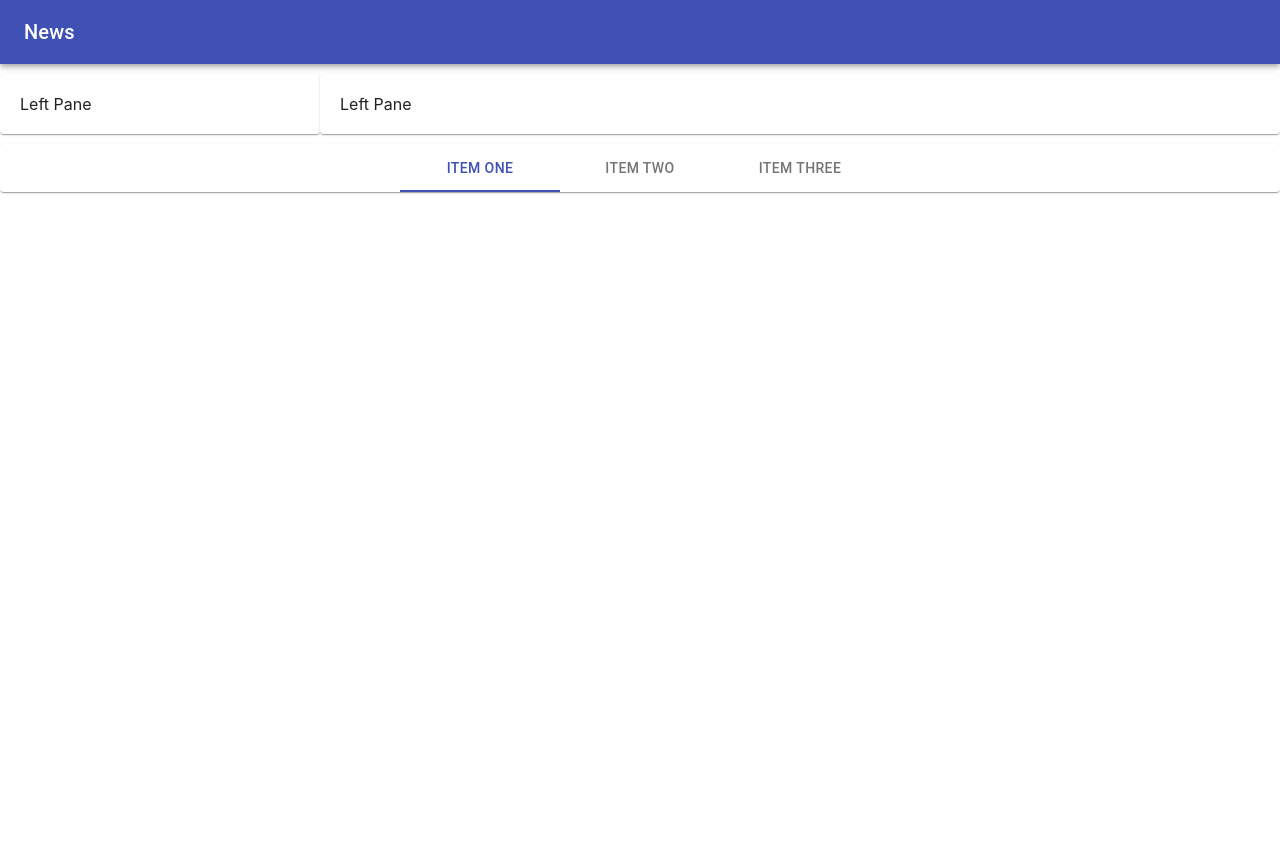
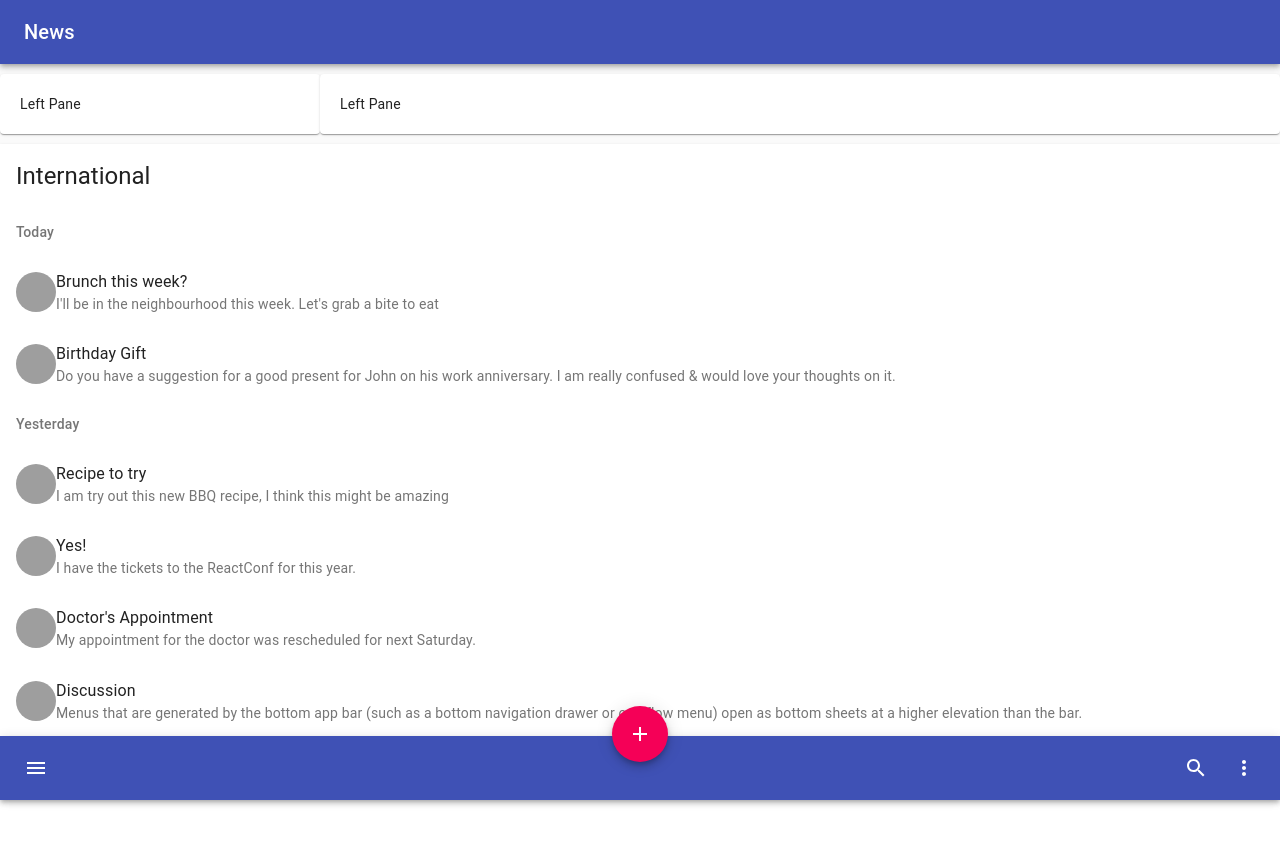
Before and after one commit to ahmed1490/cra-workbox, a React (Create React App) app: page / in a window 1280 px wide. Shown: the top 844 px of the page. Before the commit the page ends 800 px from the top, so only its background shows below. Built offline with nearby package versions, Linux system fonts and the light colour scheme; grey boxes are pictures that could not be loaded; the HTML template or start-up script is replaced by a standard one.

Commit message:
added ui components

```diff
--- a/package.json
+++ b/package.json
@@ -4,6 +4,7 @@
   "private": true,
   "dependencies": {
     "@material-ui/core": "^4.0.0-alpha.3",
+    "@material-ui/icons": "^4.0.0-alpha.1",
     "react": "^16.8.4",
     "react-dom": "^16.8.4",
     "react-scripts": "2.1.8"
--- a/src/App.js
+++ b/src/App.js
@@ -1,6 +1,7 @@
 import React, { Component, Fragment } from 'react';
 import './App.css';
-import { Footer, Header } from './Components/Layouts';
+import { CssBaseline } from '@material-ui/core';
+import { BottomBar, Header } from './Components/Layouts';
 import Page from './Components/Pages';
 
 class App extends Component {
@@ -9,7 +10,7 @@ class App extends Component {
       <Fragment>
         <Header />
         <Page />
-        <Footer />
+        <BottomBar />
       </Fragment>
     );
   }
--- /dev/null
+++ b/src/Components/Layouts/BottomBar.jsx
@@ -0,0 +1,147 @@
+import React from 'react';
+import PropTypes from 'prop-types';
+import { withStyles } from '@material-ui/core/styles';
+import AppBar from '@material-ui/core/AppBar';
+import CssBaseline from '@material-ui/core/CssBaseline';
+import Toolbar from '@material-ui/core/Toolbar';
+import Typography from '@material-ui/core/Typography';
+import IconButton from '@material-ui/core/IconButton';
+import Paper from '@material-ui/core/Paper';
+import Fab from '@material-ui/core/Fab';
+import List from '@material-ui/core/List';
+import ListItem from '@material-ui/core/ListItem';
+import ListItemText from '@material-ui/core/ListItemText';
+import ListSubheader from '@material-ui/core/ListSubheader';
+import Avatar from '@material-ui/core/Avatar';
+import MenuIcon from '@material-ui/icons/Menu';
+import AddIcon from '@material-ui/icons/Add';
+import SearchIcon from '@material-ui/icons/Search';
+import MoreIcon from '@material-ui/icons/MoreVert';
+
+const messages = [
+  {
+    id: 1,
+    primary: 'Brunch this week?',
+    secondary: "I'll be in the neighbourhood this week. Let's grab a bite to eat",
+    person: '/static/images/avatar/5.jpg',
+  },
+  {
+    id: 2,
+    primary: 'Birthday Gift',
+    secondary: `Do you have a suggestion for a good present for John on his work
+      anniversary. I am really confused & would love your thoughts on it.`,
+    person: '/static/images/avatar/1.jpg',
+  },
+  {
+    id: 3,
+    primary: 'Recipe to try',
+    secondary: 'I am try out this new BBQ recipe, I think this might be amazing',
+    person: '/static/images/avatar/2.jpg',
+  },
+  {
+    id: 4,
+    primary: 'Yes!',
+    secondary: 'I have the tickets to the ReactConf for this year.',
+    person: '/static/images/avatar/3.jpg',
+  },
+  {
+    id: 5,
+    primary: "Doctor's Appointment",
+    secondary: 'My appointment for the doctor was rescheduled for next Saturday.',
+    person: '/static/images/avatar/4.jpg',
+  },
+  {
+    id: 6,
+    primary: 'Discussion',
+    secondary: `Menus that are generated by the bottom app bar (such as a bottom
+      navigation drawer or overflow menu) open as bottom sheets at a higher elevation
+      than the bar.`,
+    person: '/static/images/avatar/5.jpg',
+  },
+  {
+    id: 7,
+    primary: 'Summer BBQ',
+    secondary: `Who wants to have a cookout this weekend? I just got some furniture
+      for my backyard and would love to fire up the grill.`,
+    person: '/static/images/avatar/1.jpg',
+  },
+];
+
+const styles = theme => ({
+  text: {
+    padding: theme.spacing(2, 2, 0),
+  },
+  paper: {
+    paddingBottom: 50,
+  },
+  list: {
+    marginBottom: theme.spacing(2),
+  },
+  subheader: {
+    backgroundColor: theme.palette.background.paper,
+  },
+  appBar: {
+    top: 'auto',
+    bottom: 0,
+  },
+  grow: {
+    flexGrow: 1,
+  },
+  fabButton: {
+    position: 'absolute',
+    zIndex: 1,
+    top: -30,
+    left: 0,
+    right: 0,
+    margin: '0 auto',
+  },
+});
+
+function BottomAppBar(props) {
+  const { classes } = props;
+  return (
+    <React.Fragment>
+      <CssBaseline />
+      <Paper square className={classes.paper}>
+        <Typography className={classes.text} variant="h5" gutterBottom>
+          International
+        </Typography>
+        <List className={classes.list}>
+          {messages.map(({ id, primary, secondary, person }) => (
+            <React.Fragment key={id}>
+              {id === 1 && <ListSubheader className={classes.subheader}>Today</ListSubheader>}
+              {id === 3 && <ListSubheader className={classes.subheader}>Yesterday</ListSubheader>}
+              <ListItem button>
+                <Avatar alt="Profile Picture" src={person} />
+                <ListItemText primary={primary} secondary={secondary} />
+              </ListItem>
+            </React.Fragment>
+          ))}
+        </List>
+      </Paper>
+      <AppBar position="fixed" color="primary" className={classes.appBar}>
+        <Toolbar>
+          <IconButton edge="start" color="inherit" aria-label="Open drawer">
+            <MenuIcon />
+          </IconButton>
+          <Fab color="secondary" aria-label="Add" className={classes.fabButton}>
+            <AddIcon />
+          </Fab>
+          <div className={classes.grow} />
+          <IconButton color="inherit">
+            <SearchIcon />
+          </IconButton>
+          <IconButton edge="end" color="inherit">
+            <MoreIcon />
+          </IconButton>
+        </Toolbar>
+      </AppBar>
+    </React.Fragment>
+  );
+}
+
+BottomAppBar.propTypes = {
+  classes: PropTypes.object.isRequired,
+};
+
+export default withStyles(styles)(BottomAppBar);
--- a/src/Components/Layouts/index.js
+++ b/src/Components/Layouts/index.js
@@ -1,7 +1,9 @@
 import Header from './Header'
 import Footer from './Footer'
+import BottomBar from './BottomBar'
 
 export {
     Header,
-    Footer
+    Footer,
+    BottomBar
 }
--- a/src/Components/Pages/index.jsx
+++ b/src/Components/Pages/index.jsx
@@ -13,10 +13,10 @@ const styles = {
 
 export default props =>
     <Grid container>
-        <Grid item sm={3}>
+        <Grid item xs={3}>
             <LeftPane styles={styles} />
         </Grid>
-        <Grid item sm={9}>
+        <Grid item xs={9}>
             <RightPane styles={styles} />
         </Grid>
     </Grid>
```
Also changed, not shown: src/Components/Layouts/BottomNavigation.jsx (added, +35 -0 lines).
